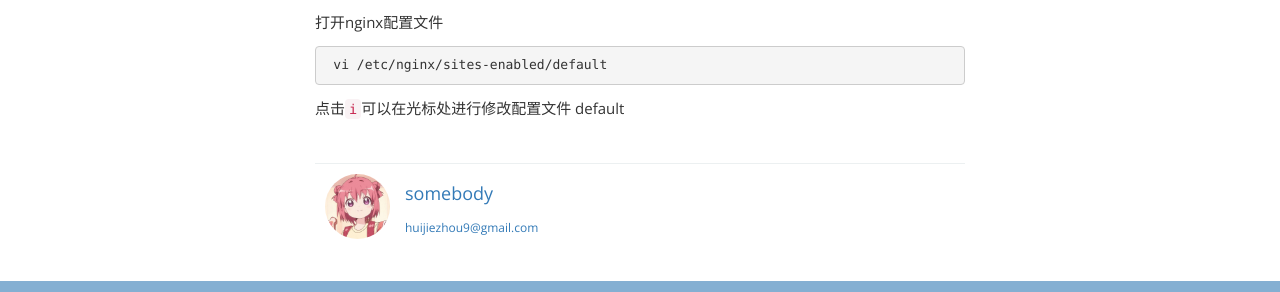
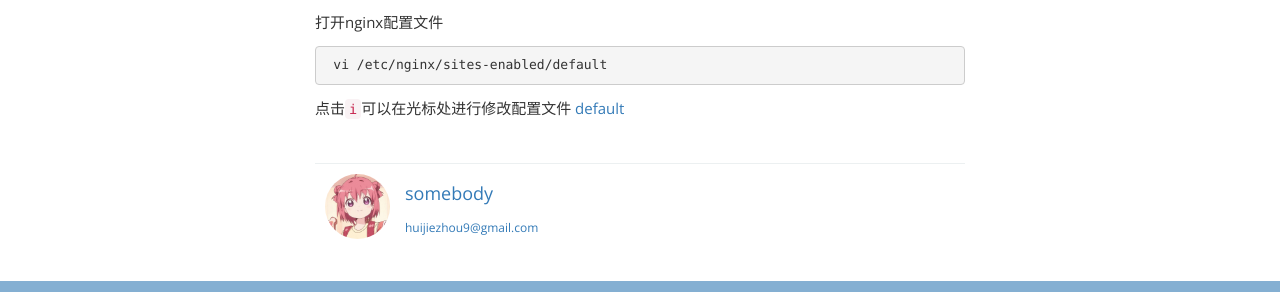
Before and after one commit to zhousomebody/zhousomebody.github.io, a Jekyll site: the page built from _posts/2024-01-24-nginx-反向代理到指定端口.md, in a window 1280 px wide. Shown: the part 1504-1796 px from the top of the page. Built offline with Jekyll 4.4.1, drawn with Linux system fonts in a browser that asks for light colours; Markdown is read by kramdown in place of the engine named in the settings.

`````diff
--- a/_posts/2024-01-24-nginx-反向代理到指定端口.md
+++ b/_posts/2024-01-24-nginx-反向代理到指定端口.md
@@ -67,4 +67,4 @@ sudo lsof -i -P -n | grep LISTEN | grep java
  vi /etc/nginx/sites-enabled/default
 ````
 点击`i`可以在光标处进行修改配置文件
-default
+[default](/)
`````
